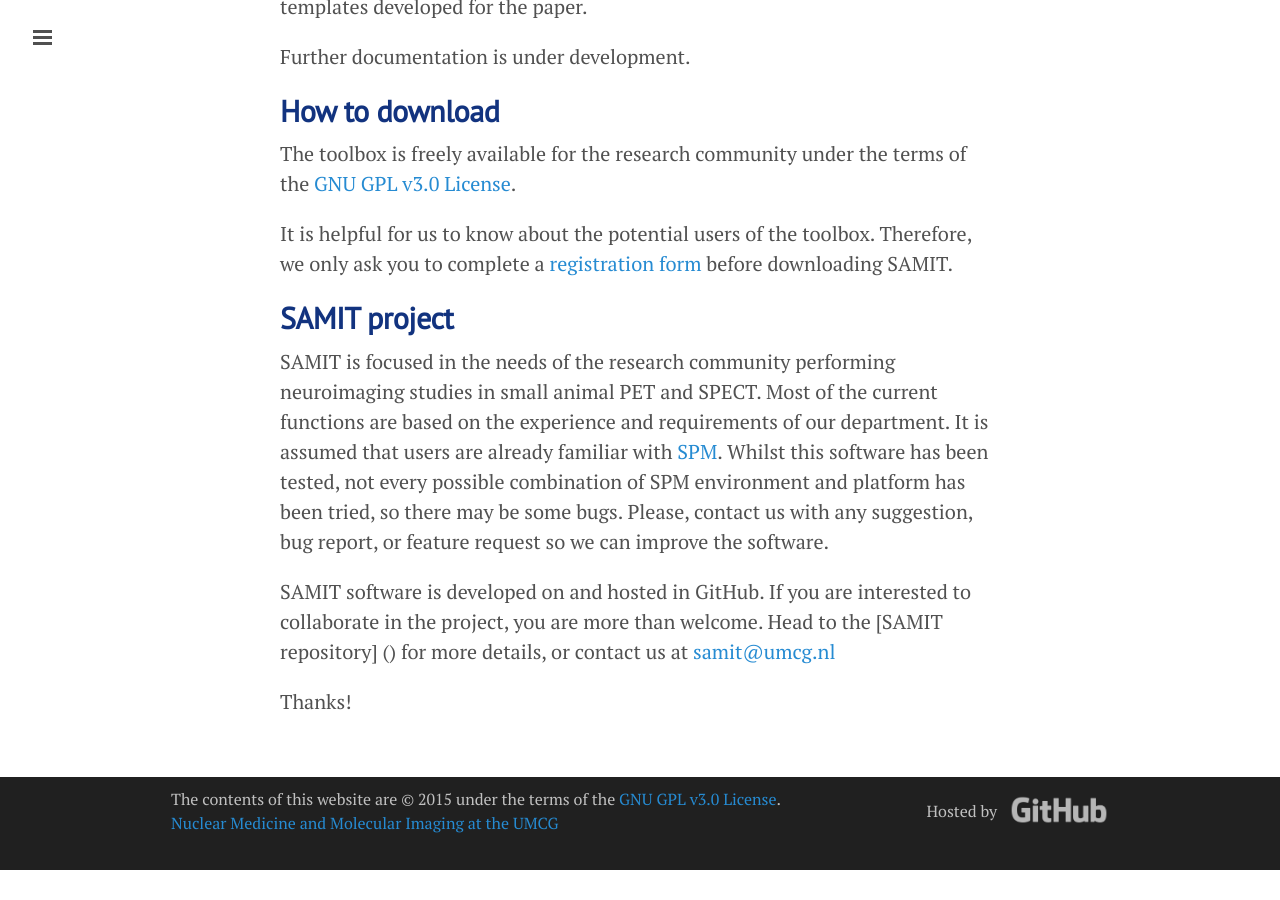
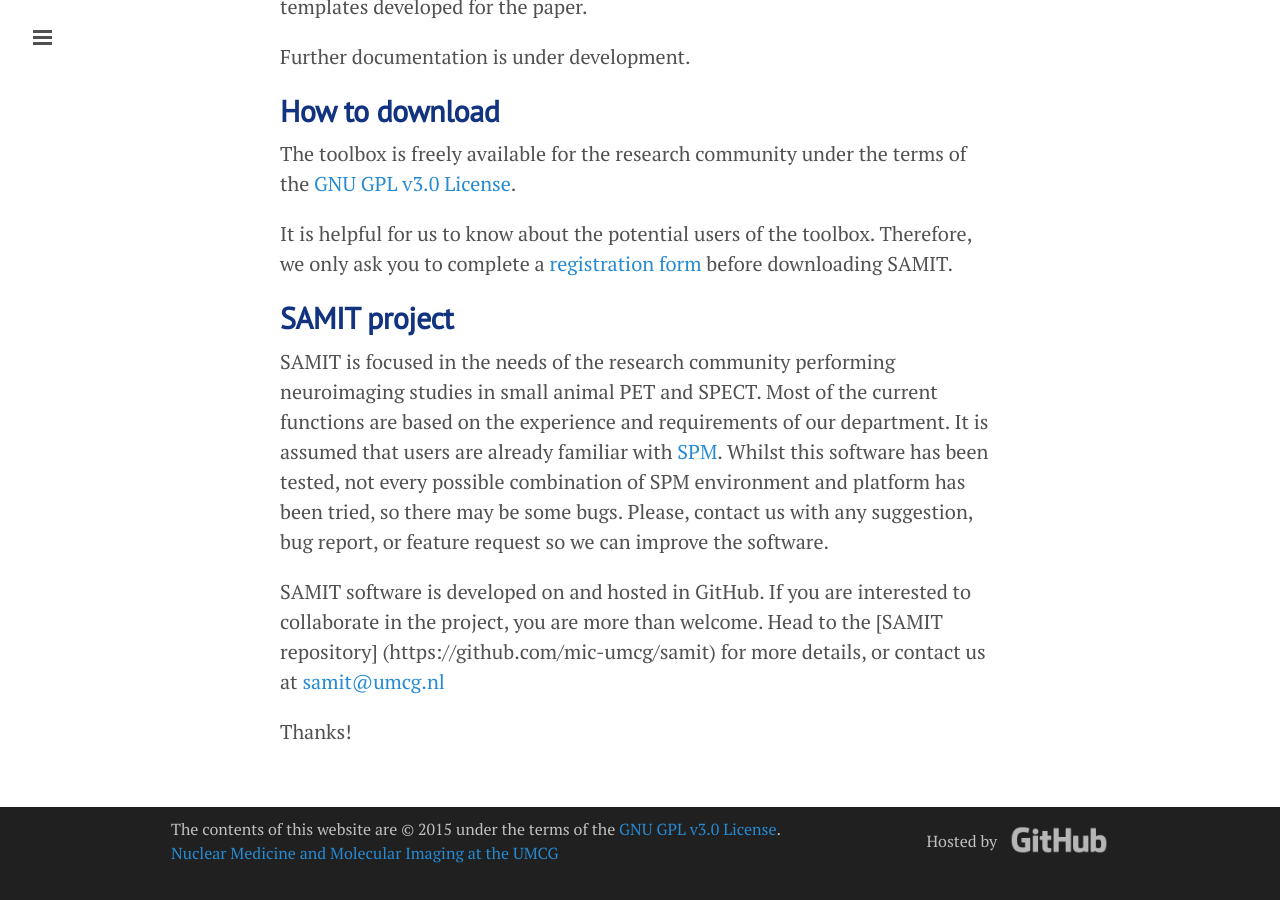
Before and after one commit to mic-umcg/samit, a Jekyll site: the page built from index.md, in a window 1280 px wide and 900 px high, scrolled down 586 px. Built offline with Jekyll 4.4.1, drawn with Linux system fonts in a browser that asks for light colours; Markdown is read by kramdown in place of the engine named in the settings; before the commit the page ends 1456 px from its top, so only the background shows below that.

Commit message:
Update _site

```diff
--- a/_includes/footer.html
+++ b/_includes/footer.html
@@ -1,7 +1,7 @@
 <footer role="contentinfo">
   <div class="grid">
     <div class="unit two-third">
-		<p>The contents of this website are &copy;&nbsp;2015 under the terms of the <a href="https://github.com/dvallezgarcia/samit/blob/master/LICENSE">GNU GPL v3.0 License</a>.<br>
+		<p>The contents of this website are &copy;&nbsp;2015 under the terms of the <a href="{{ site.github.repository_url }}/blob/master/LICENSE">GNU GPL v3.0 License</a>.<br>
 		<a href="http://ngmb.umcg.nl/">Nuclear Medicine and Molecular Imaging at the UMCG</a>
 		</p>
 	</div>
@@ -9,7 +9,7 @@
 	<div class="unit one-third">
       <p>
 	  Hosted by<a href="https://github.com">
-          <img src="/images/footer-logo.png" width="100" height="30" alt="GitHub • Social coding"></a>
+          <img src="{{ site.baseurl }}/images/footer-logo.png" width="100" height="30" alt="GitHub • Social coding"></a>
 	  </p>
     </div>
   </div>
--- a/_includes/head.html
+++ b/_includes/head.html
@@ -22,6 +22,6 @@
 
   <!-- Icons -->
   <link rel="apple-touch-icon-precomposed" sizes="144x144" href="{{ site.baseurl }}/public/apple-touch-icon-precomposed.png">
-  <link rel="shortcut icon" href="{{ site.baseurl }}public/favicon.ico">
+  <link rel="shortcut icon" href="{{ site.baseurl }}/public/favicon.ico">
 
 </head>
--- a/_includes/sidebar.html
+++ b/_includes/sidebar.html
@@ -28,7 +28,7 @@
 	<a class="sidebar-nav-item" href="{{ site.github.repo }}">SAMIT in GitHub</a>
 	<a class="sidebar-nav-item" href="http://dx.doi.org/10.5281/zenodo.14785">
 		SAMIT in Zenodo<br>
-		<img src="/images/zenodo.14785.svg" alt="10.5281/zenodo.14785"></a>
+		<img src="{{ site.baseurl }}/images/zenodo.14785.svg" alt="10.5281/zenodo.14785"></a>
 
 
   </nav>
--- a/index.md
+++ b/index.md
@@ -14,15 +14,15 @@
 
 ## How to download
 
-The toolbox is freely available for the research community under the terms of the [GNU GPL v3.0 License]({{ site.github.repo }}/blob/master/LICENSE).
+The toolbox is freely available for the research community under the terms of the [GNU GPL v3.0 License]({{ site.github.repository_url }}/blob/master/LICENSE).
 
-It is helpful for us to know about the potential users of the toolbox. Therefore, we only ask you to complete a [registration form](/form) before downloading SAMIT.
+It is helpful for us to know about the potential users of the toolbox. Therefore, we only ask you to complete a [registration form]({{ site.baseurl }}/form) before downloading SAMIT.
 
 ## SAMIT project
 
 SAMIT is focused in the needs of the research community performing neuroimaging studies in small animal PET and SPECT. Most of the current functions are based on the experience and requirements of our department.
 It is assumed that users are already familiar with [SPM](http://www.fil.ion.ucl.ac.uk/spm). Whilst this software has been tested, not every possible combination of SPM environment and platform has been tried, so there may be some bugs. Please, contact us with any suggestion, bug report, or feature request so we can improve the software.
 
-SAMIT software is developed on and hosted in GitHub. If you are interested to collaborate in the project, you are more than welcome. Head to the [SAMIT repository] ({{ site.github.repo }}) for more details, or contact us at <samit@umcg.nl>
+SAMIT software is developed on and hosted in GitHub. If you are interested to collaborate in the project, you are more than welcome. Head to the [SAMIT repository] ({{ site.github.repository_url }}) for more details, or contact us at <samit@umcg.nl>
 
 Thanks!
```
